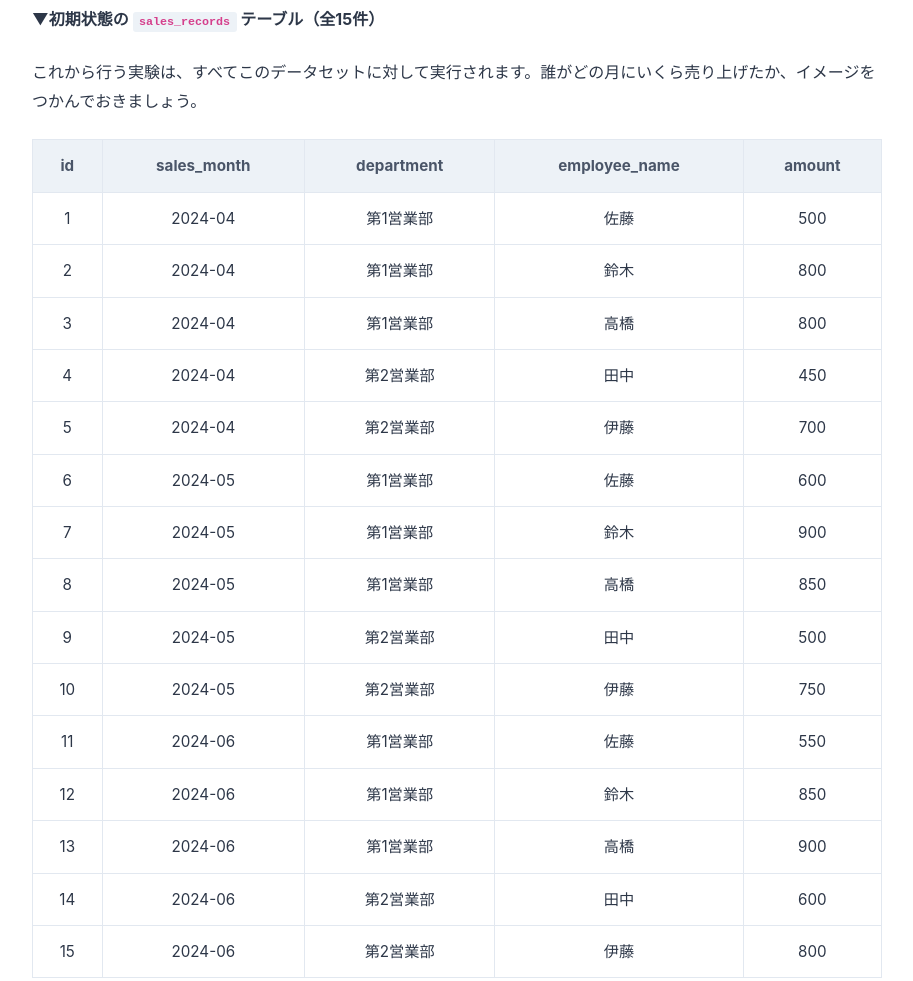
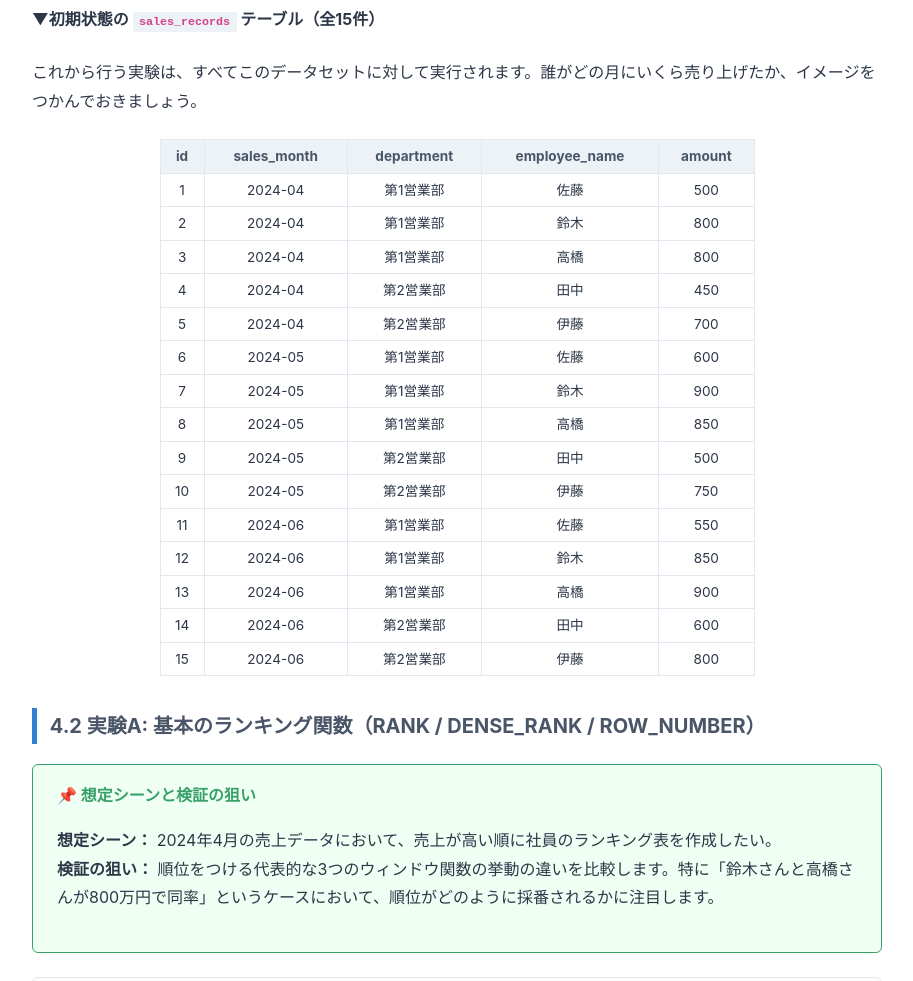
Before and after one commit to megumegu256/DB_technical_articles, a website: page technical_articles/html/ta_window_function.html in a window 1280 px wide. Shown: the part 6920-7901 px from the top of the page, without its empty margins (183-1096 px from the left). Drawn offline with Linux system fonts and the light colour scheme.

Commit message:
update ta_window_function.html

```diff
--- a/technical_articles/html/ta_window_function.html
+++ b/technical_articles/html/ta_window_function.html
@@ -108,10 +108,15 @@
             font-weight: bold;
             color: #4a5568;
         }
-        .data-table th {
-            text-align: center;
+        /* ▼ここから下の .data-table に関する部分を書き換えます */
+        .data-table {
+            width: 70%;             /* 横幅を70%に縮小 */
+            margin: 0 auto 2rem auto; /* 中央寄せにして、下の余白を確保 */
+            font-size: 0.85rem;     /* 文字サイズを少し小さく */
         }
+        .data-table th,
         .data-table td {
+            padding: 0.25rem 0.5rem; /* 上下の余白(padding)を減らして高さを半分以下に */
             text-align: center;
         }
         .note {
```
